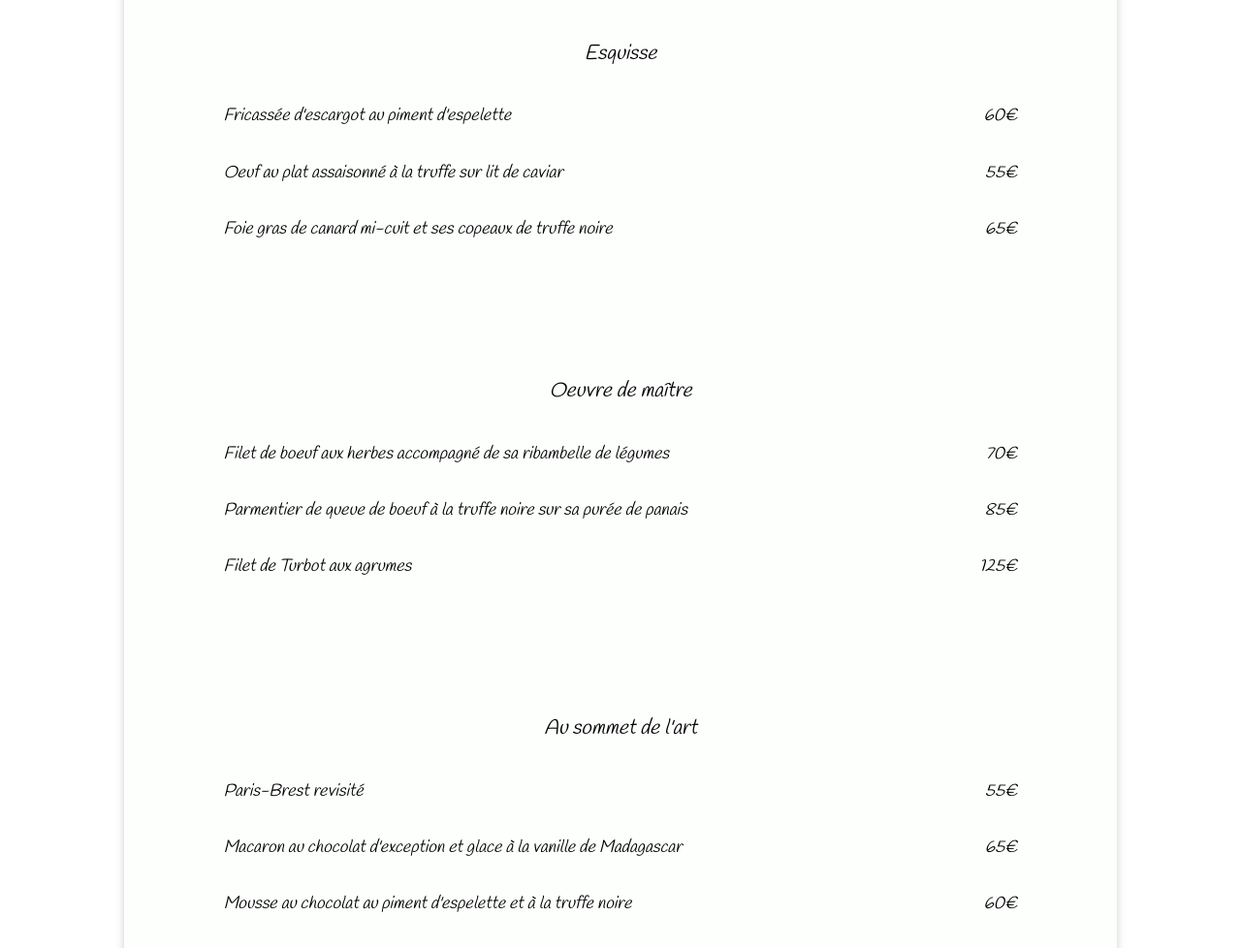
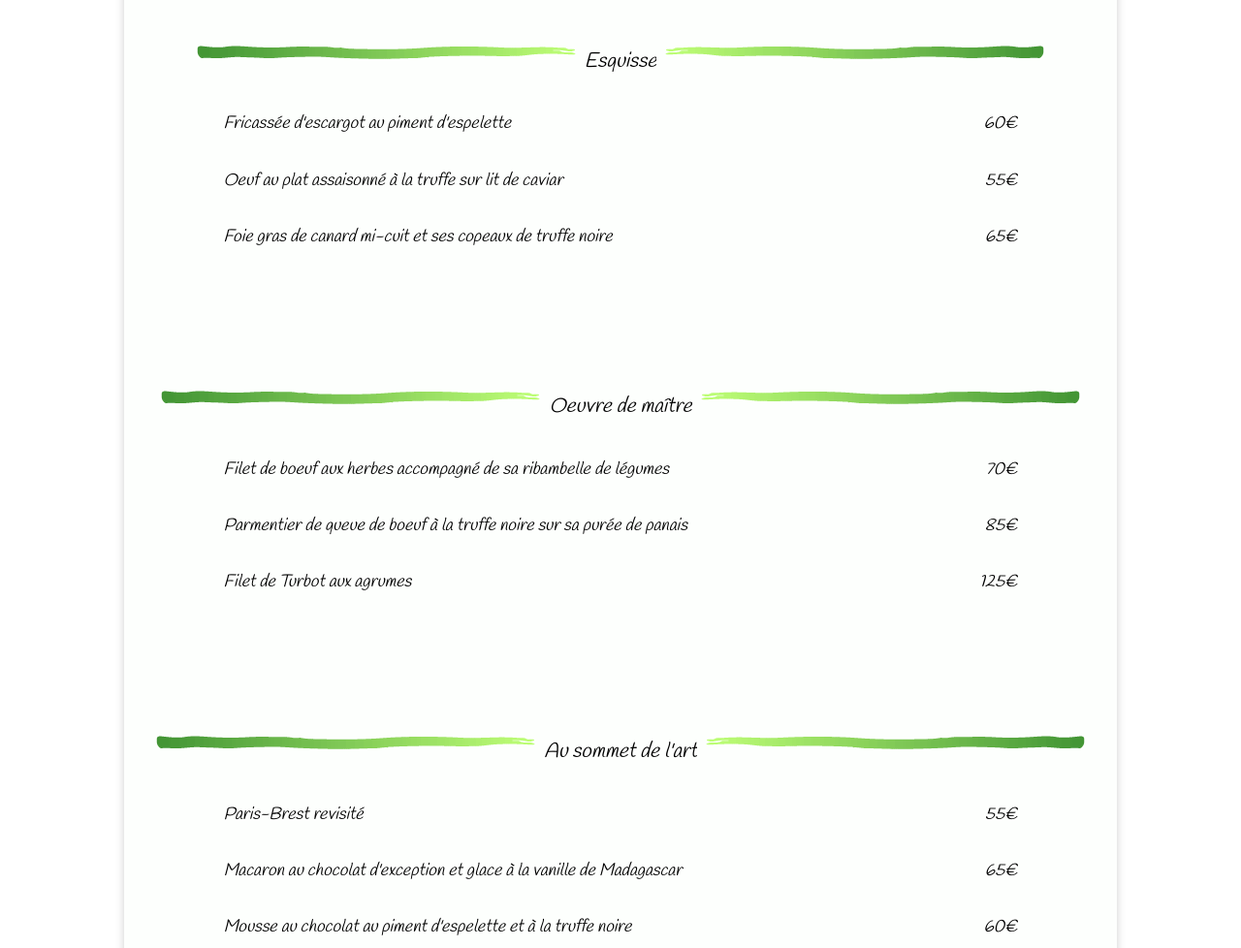
Before and after one commit to opcours2020/P3_barlocher_clementine, a plain HTML site: page menu4.html in a window 1280 px wide. Shown: the part 440-1418 px from the top of the page at 97% size. Drawn offline with Linux system fonts and the light colour scheme.

Commit message:
Ajout séparateurs menu4

```diff
--- a/menu4.html
+++ b/menu4.html
@@ -18,7 +18,7 @@
         <h2>La palette du goût</h2>
 
 
-         <h3>Esquisse</h3>
+         <h3><img src="images/menu4_separateur_gauche.png" alt="image_separateur" />Esquisse<img src="images/menu4_separateur_droit.png" alt="image_separateur" /></h3>
          <ul>
              <li><p>Fricassée d'escargot au piment d'espelette</p><p>60€</p></li>
              <li><p>Oeuf au plat assaisonné à la truffe sur lit de caviar</p><p>55€</p></li>
@@ -26,14 +26,14 @@
          </ul>
 
 
-         <h3>Oeuvre de maître</h3>
+         <h3><img src="images/menu4_separateur_gauche.png" alt="image_separateur" />Oeuvre de maître<img src="images/menu4_separateur_droit.png" alt="image_separateur" /></h3>
          <ul>
              <li><p>Filet de boeuf aux herbes accompagné de sa ribambelle de légumes</p><p>70€</p></li>
              <li><p>Parmentier de queue de boeuf à la truffe noire sur sa purée de panais</p><p>85€</p></li>
              <li><p>Filet de Turbot aux agrumes</p><p>125€</p></li>
          </ul>
 
-         <h3>Au sommet de l'art</h3>
+         <h3><img src="images/menu4_separateur_gauche.png" alt="image_separateur" />Au sommet de l'art<img src="images/menu4_separateur_droit.png" alt="image_separateur" /></h3>
         <ul>
              <li><p>Paris-Brest revisité</p><p>55€</p></li>
              <li><p>Macaron au chocolat d'exception et glace à la vanille de Madagascar</p><p>65€</p></li>
```
